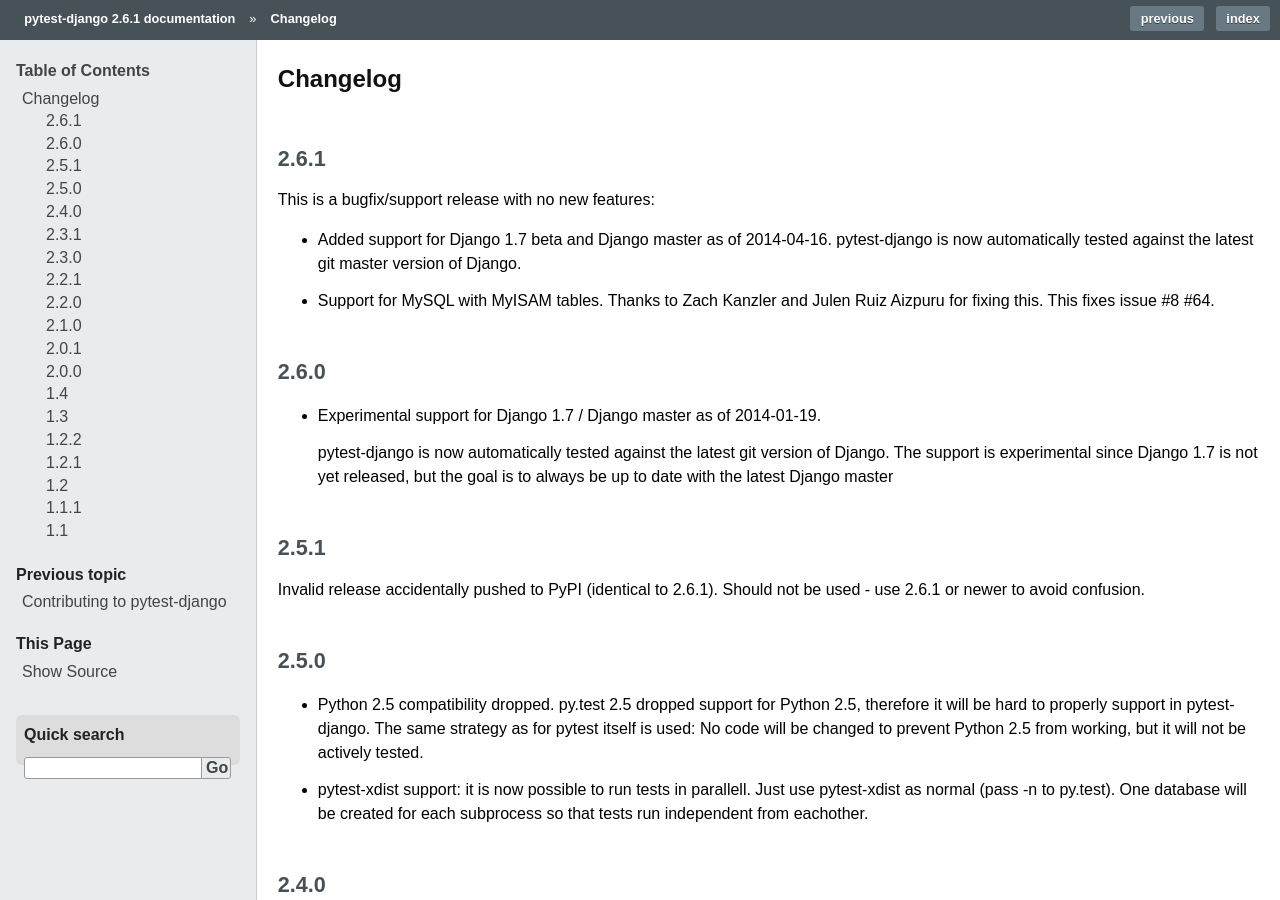
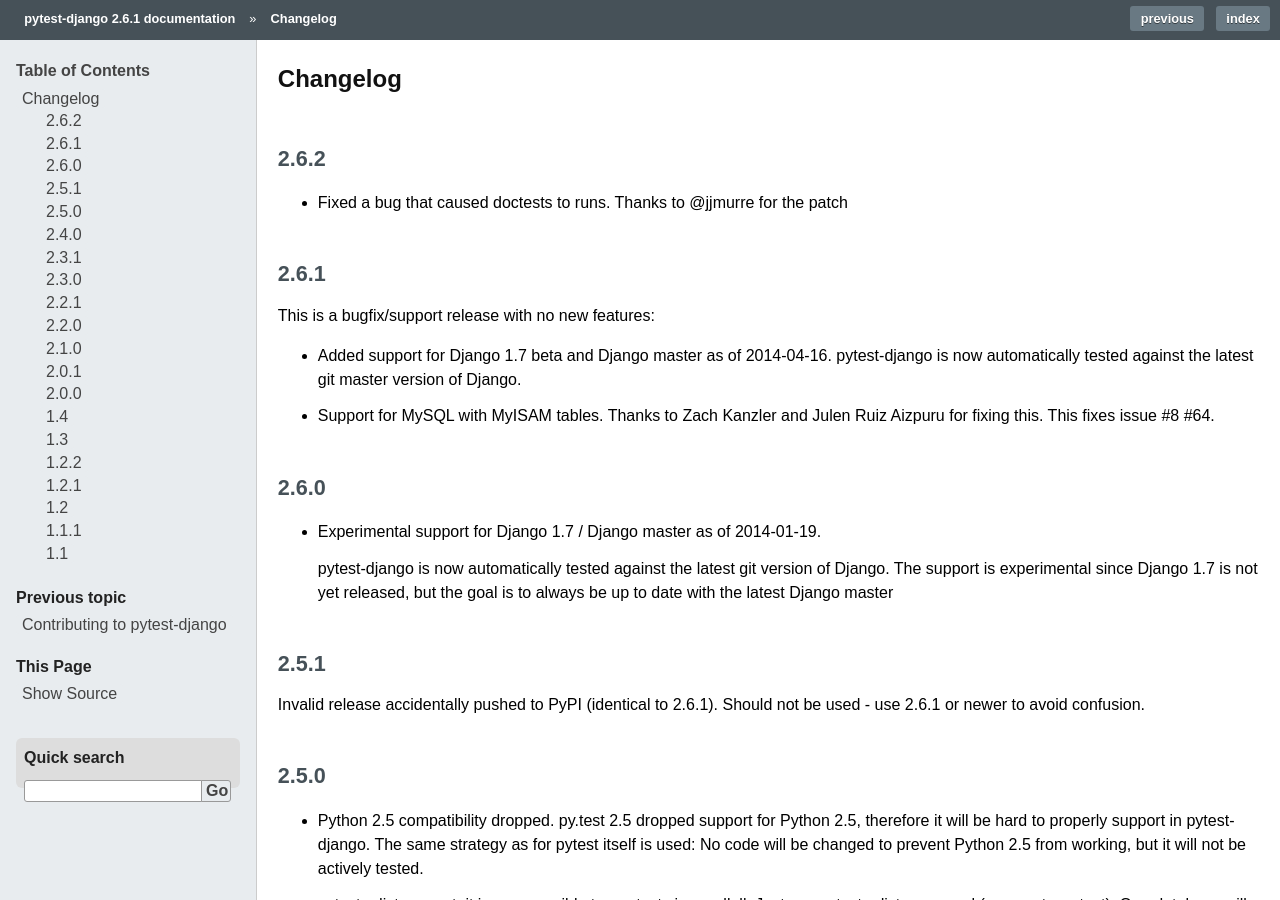
Before and after one commit to pytest-dev/pytest-django, a Sphinx documentation site: the page built from docs/changelog.rst, in a window 1280 px wide and 900 px high. Built offline with Sphinx 7.4.7, drawn with Linux system fonts in a browser that asks for light colours.

Commit message:
added changelog for doctest fix

```diff
--- a/docs/changelog.rst
+++ b/docs/changelog.rst
@@ -1,5 +1,10 @@
 Changelog
 =========
+
+2.6.2
+-----
+
+* Fixed a bug that caused doctests to runs. Thanks to @jjmurre for the patch
 
 2.6.1
 -----
```
